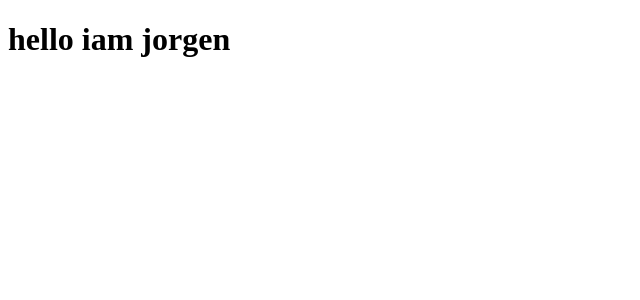
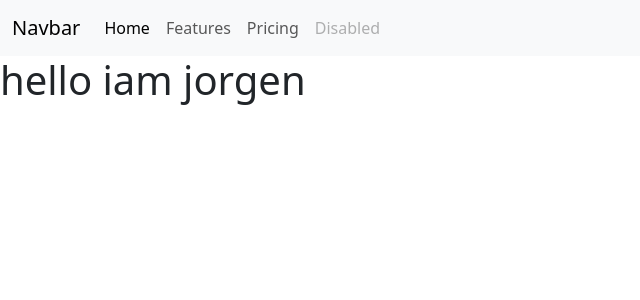
Before and after one commit to JorgenDIF/RiotRythmFestival2024, a Django app: page / in a window 1280 px wide. Shown: the top 300 px of the page, without its empty margins (0-640 px from the left). Run offline with Django 4.2, Linux system fonts and the light colour scheme; some libraries are stand-ins or nearby versions.

Commit message:
setup: Add Bootstrap, navbar, and configure static CSS
- Integrated Bootstrap for responsive design.
- Added a navigation bar to the 'home' app's base HTML template.
- Set up static file handling for custom CSS.

```diff
--- a/templates/base.html
+++ b/templates/base.html
@@ -1,12 +1,26 @@
+{% load static %}
+
 <!DOCTYPE html>
 <html lang="en">
 <head>
     <meta charset="UTF-8">
     <meta http-equiv="X-UA-Compatible" content="IE=edge">
     <meta name="viewport" content="width=device-width, initial-scale=1.0">
-    <title>Document</title>
+    {% block extra_css %}
+    <link rel="stylesheet" href="https://cdnjs.cloudflare.com/ajax/libs/bootstrap/5.3.3/css/bootstrap.min.css" integrity="sha512-jnSuA4Ss2PkkikSOLtYs8BlYIeeIK1h99ty4YfvRPAlzr377vr3CXDb7sb7eEEBYjDtcYj+AjBH3FLv5uSJuXg==" crossorigin="anonymous" referrerpolicy="no-referrer" />
+    <link rel="stylesheet" href="{% static '/css/base.css' %}">
+    {% endblock %}
+
+    {% block onload_js %}
+    <script src="https://cdnjs.cloudflare.com/ajax/libs/bootstrap/5.3.3/js/bootstrap.min.js" integrity="sha512-ykZ1QQr0Jy/4ZkvKuqWn4iF3lqPZyij9iRv6sGqLRdTPkY69YX6+7wvVGmsdBbiIfN/8OdsI7HABjvEok6ZopQ==" crossorigin="anonymous" referrerpolicy="no-referrer"></script>
+    {% endblock %}
+    <title>Riot Rythms Festival {% block title%}{% endblock %}</title>
 </head>
 <body>
+    {% include 'includes/header.html' %}
+
+
+
 <h1>hello iam jorgen</h1>
 </body>
 </html>
--- /dev/null
+++ b/templates/includes/header.html
@@ -0,0 +1,26 @@
+<header>
+    <nav class="navbar navbar-expand-lg bg-body-tertiary">
+        <div class="container-fluid">
+          <a class="navbar-brand" href="#">Navbar</a>
+          <button class="navbar-toggler" type="button" data-bs-toggle="collapse" data-bs-target="#navbarNav" aria-controls="navbarNav" aria-expanded="false" aria-label="Toggle navigation">
+            <span class="navbar-toggler-icon"></span>
+          </button>
+          <div class="collapse navbar-collapse" id="navbarNav">
+            <ul class="navbar-nav">
+              <li class="nav-item">
+                <a class="nav-link active" aria-current="page" href="#">Home</a>
+              </li>
+              <li class="nav-item">
+                <a class="nav-link" href="#">Features</a>
+              </li>
+              <li class="nav-item">
+                <a class="nav-link" href="#">Pricing</a>
+              </li>
+              <li class="nav-item">
+                <a class="nav-link disabled" aria-disabled="true">Disabled</a>
+              </li>
+            </ul>
+          </div>
+        </div>
+      </nav>
+</header>
```
Also changed, not shown: static/css/base.css (added).
